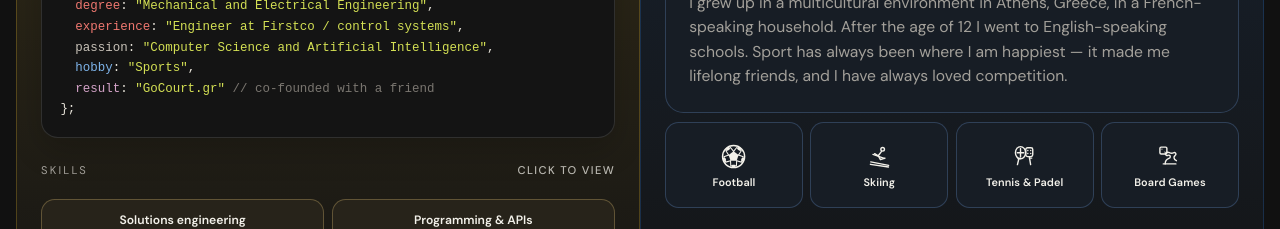
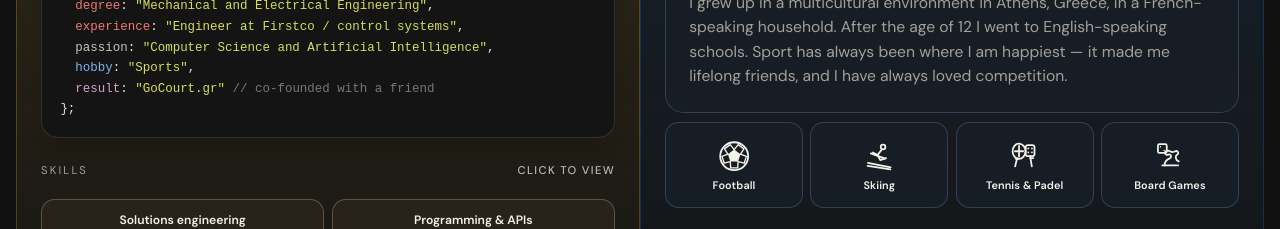
Before and after one commit to alexplds/personal-website, a Next.js app: page / in a window 1280 px wide. Shown: the part 840-1069 px from the top of the page. Built offline with nearby package versions, Linux system fonts and the light colour scheme.

Commit message:
Simplify the soccer ball so the pentagon reads at tile size
Drop the rim patches that turned into a flower, and give the hobby icons a little more room.

Co-authored-by: alexandrosplds <Alexandros.polychroniadis@gmail.com>

```diff
--- a/app/globals.css
+++ b/app/globals.css
@@ -699,8 +699,8 @@
 }
 
 .hobby-icon {
-  width: 1.7rem;
-  height: 1.7rem;
+  width: 2.15rem;
+  height: 2.15rem;
   flex-shrink: 0;
 }
 
--- a/components/hobby-icons.tsx
+++ b/components/hobby-icons.tsx
@@ -48,15 +48,6 @@ export function FootballIcon({ className }: IconProps) {
         <path d="M19.61 20.98 19.32 26.85h-6.64L12.39 20.98" />
         <path d="M12.39 20.98 6.7 22.51 4.65 16.2 10.15 14.1" />
         <path d="M10.15 14.1 6.94 9.17 12.3 5.27 16 9.85" />
-        <path
-          fill="currentColor"
-          stroke="none"
-          d="M29.56 20.41 27.13 22.17 24.7 20.41 25.63 17.56h3Z
-             M16 30.25 13.57 28.49 14.5 25.64h3l.93 2.85Z
-             M2.44 20.41 3.37 17.56h3l.93 2.85-2.43 1.76Z
-             M7.62 4.47h3l.93 2.85-2.43 1.76-2.43-1.76Z
-             M24.38 4.47 25.31 7.32 22.88 9.08 20.45 7.32 21.38 4.47Z"
-        />
       </g>
       <circle cx="16" cy="16" r="13" stroke="currentColor" strokeWidth="1.7" />
     </svg>
```
